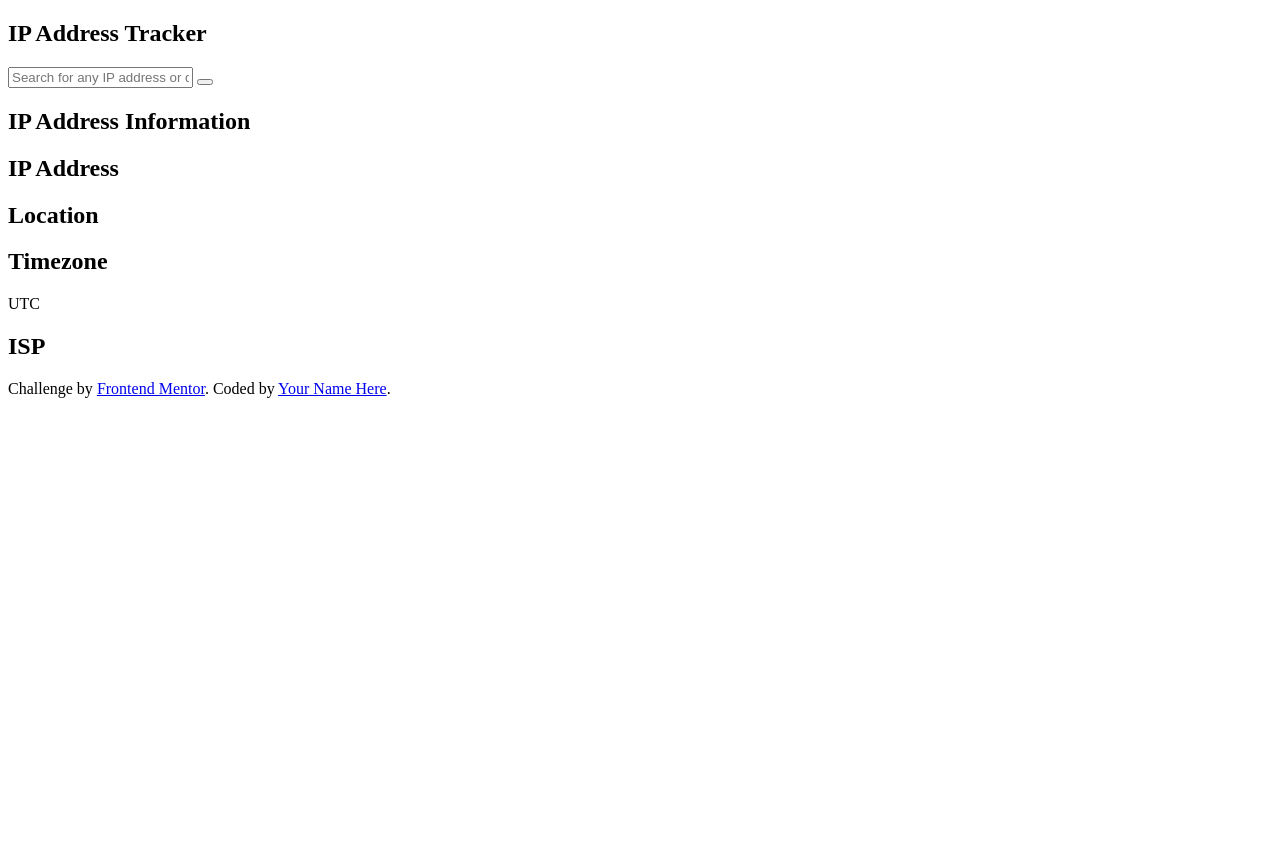
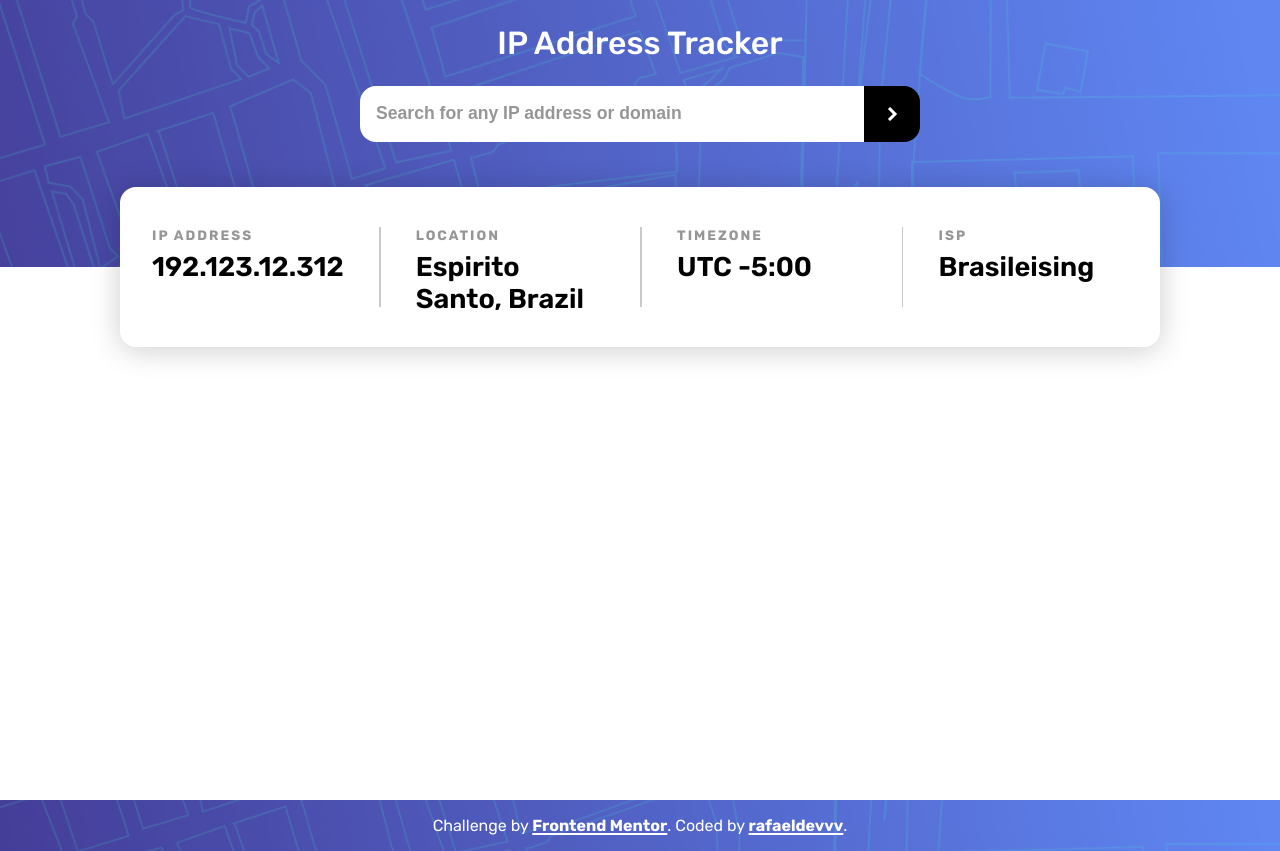
Before and after one commit to rafaeldevvv/frontendmentor-ip-address-tracker, a website: page index.html in a window 1280 px wide. Before the commit the page ends 800 px from the top, so only its background shows below. Drawn offline with Linux system fonts and the light colour scheme.

Commit message:
feat: style page

```diff
--- a/index.html
+++ b/index.html
@@ -10,14 +10,24 @@
       sizes="32x32"
       href="./images/favicon-32x32.png"
     />
+
+    <!-- google font -->
+    <link rel="preconnect" href="https://fonts.googleapis.com" />
+    <link rel="preconnect" href="https://fonts.gstatic.com" crossorigin />
+    <link
+      href="https://fonts.googleapis.com/css2?family=Rubik:ital,wght@0,300..900;1,300..900&display=swap"
+      rel="stylesheet"
+    />
+
     <link rel="stylesheet" href="styles/index.css" />
 
     <title>Frontend Mentor | IP Address Tracker</title>
   </head>
   <body>
     <main>
-      <article>
+      <article class="wrapper">
         <div class="upper-container">
+          <div class="size-container">
             <header>
               <h1>IP Address Tracker</h1>
             </header>
@@ -27,46 +37,42 @@
                 type="text"
                 placeholder="Search for any IP address or domain"
                 name="ip"
+                class="ip-form__input"
               />
 
-            <button aria-label="Find" class="js-find-btn ip-form__btn"></button>
+              <button
+                aria-label="Track"
+                class="js-find-btn ip-form__btn"
+              ></button>
             </form>
 
             <section class="ip-info" aria-live="polite" aria-atomic="true">
-            <header class="sr-only">
-              <h2>IP Address Information</h2>
-            </header>
-            <section>
-              <header>
-                <h2>IP Address</h2>
-              </header>
-              <p class="js-ip-output"></p>
+              <h2 class="sr-only">IP Address Information</h2>
+              <section class="ip-info__unit">
+                <h3>IP Address</h3>
+                <p class="js-ip-output">192.123.12.312</p>
               </section>
-            <section>
-              <header>
-                <h2>Location</h2>
-              </header>
-              <p class="js-location-output"></p>
+              <div class="ip-info__separator"></div>
+              <section class="ip-info__unit">
+                <h3>Location</h3>
+                <p class="js-location-output">Espirito Santo, Brazil</p>
               </section>
-            <section>
-              <header>
-                <h2>Timezone</h2>
-              </header>
+              <div class="ip-info__separator"></div>
+              <section class="ip-info__unit">
+                <h3>Timezone</h3>
                 <!-- add offset value dynamically using the API -->
-              <p class="js-timezone-output">UTC</p>
+                <p class="js-timezone-output">UTC -5:00</p>
               </section>
-            <section>
-              <header>
-                <h2>ISP</h2>
-              </header>
-              <p class="js-isp-output"></p>
+              <div class="ip-info__separator"></div>
+              <section class="ip-info__unit">
+                <h3>ISP</h3>
+                <p class="js-isp-output">Brasileising</p>
               </section>
             </section>
           </div>
+        </div>
 
-        <section class="map" id="map" aria-label="map">
-
-        </section>
+        <section class="map" id="map" aria-label="map"></section>
       </article>
     </main>
 
@@ -74,7 +80,7 @@
       Challenge by
       <a href="https://www.frontendmentor.io?ref=challenge" target="_blank"
         >Frontend Mentor</a
-      >. Coded by <a href="#">Your Name Here</a>.
+      >. Coded by <a href="https://rafaeldevvv.github.io/portfolio">rafaeldevvv</a>.
     </footer>
   </body>
 </html>
--- a/styles/index.css
+++ b/styles/index.css
@@ -0,0 +1,180 @@
+* {
+   padding: 0;
+   margin: 0;
+   box-sizing: border-box;
+}
+
+:root {
+   --clr-very-dark-gray: 0 0% 17%;
+   --clr-dark-gray: 0 0% 59%;
+
+   --ff-sans: "Rubik", Aria, Helvetica, sans-serif;
+}
+
+body {
+   font-family: var(--ff-sans);
+}
+
+h1 {
+   color: white;
+   font-weight: 500;
+   text-align: center;
+   padding-block: 1.5rem;
+   font-size: clamp(1.5rem, 4vw, 2rem);
+}
+
+h3 {
+   font-size: clamp(.6rem, 2vw, .85rem);
+   color: hsl(var(--clr-dark-gray));
+   text-transform: uppercase;
+   letter-spacing: 2px;
+}
+
+h3+p {
+   margin-top: .5rem;
+   font-weight: 600;
+   font-size: clamp(1.2rem, 3vw, 1.7rem);
+}
+
+button {
+   cursor: pointer;
+}
+
+.sr-only {
+   clip: rect(1px, 1px, 1px, 1px);
+   clip-path: inset(50%);
+   height: 1px;
+   width: 1px;
+   margin: -1px;
+   overflow: hidden;
+   padding: 0;
+   position: absolute;
+}
+
+.wrapper {
+   height: 100vh;
+   display: grid;
+   grid-template-rows: 2fr 4fr;
+}
+
+.upper-container {
+   padding-inline: 1rem;
+   background: url('../images/pattern-bg-mobile.png') 100% 100% / cover;
+}
+
+@media (min-width: 30em) {
+   .upper-container {
+      background-image: url("../images/pattern-bg-desktop.png");
+   }
+}
+
+.size-container {
+   position: relative;
+   max-width: 65rem;
+   height: 100%;
+   margin: auto;
+}
+
+.ip-form {
+   --control-height: clamp(3rem, 5vw, 3.5rem);
+
+   display: flex;
+   height: max-content;
+   max-width: 35rem;
+   margin-inline: auto;
+}
+
+.ip-form__input {
+   border-radius: 1rem 0 0 1rem;
+   display: block;
+   width: 100%;
+   border: 0;
+   height: var(--control-height);
+   padding-inline: 1rem;
+   font-weight: 700;
+}
+
+.ip-form__input::placeholder {
+   font-weight: 700;
+   font-size: clamp(.92rem, 4vw, 1.1rem);
+   color: hsl(var(--clr-dark-gray))
+}
+
+.ip-form__btn {
+   border-radius: 0 1rem 1rem 0;
+   display: block;
+   aspect-ratio: 1 / 1;
+   height: var(--control-height);
+   background: black url('../images/icon-arrow.svg') center no-repeat;
+   border: 0;
+}
+
+.ip-form__btn:hover,
+.ip-form__btn:focus-visible {
+   background-color: hsl(var(--clr-very-dark-gray));
+}
+
+@media (min-width: 30em) {
+   .ip-form {
+      --control-height: 3.5rem;
+   }
+}
+
+.ip-info {
+   display: grid;
+   gap: 1rem;
+   padding: 2rem;
+
+   position: absolute;
+   inset-inline: 0;
+   top: max(10.5rem, 70%);
+
+   background-color: white;
+   border-radius: 1rem;
+   box-shadow: 0 3px 30px hsl(0 0% 0% / .2);
+   text-align: center;
+}
+
+@media (min-width: 30em) {
+   .ip-info {
+      gap: min(2.2rem, 3vw);
+      text-align: left;
+      grid-template-columns: repeat(3, 1fr min-content) 1fr;
+   }
+
+   .ip-info__unit {
+      padding-top: .5rem;
+   }
+
+   .ip-info__separator {
+      align-self: center;
+      background-color: hsl(var(--clr-dark-gray) / .5);
+      width: .1rem;
+      height: 5rem;
+   }
+}
+
+footer {
+   background: url('../images/pattern-bg-mobile.png') center / cover;
+   color: white;
+   padding: 1rem;
+   text-align: center;
+
+   >a {
+      color: white;
+      font-weight: 700;
+      text-underline-offset: .1rem;
+      text-decoration-thickness: .1rem;
+
+      &:hover,
+      &:focus-visible {
+         text-decoration-thickness: .3rem;
+      }
+   }
+}
+
+@media (min-width: 30em) {
+   footer {
+      background-image: url("../images/pattern-bg-desktop.png");
+   }
+}
```
Also changed, not shown: README-template.md (deleted), README.md. Lines whose indentation alone changed are shown as unchanged.
